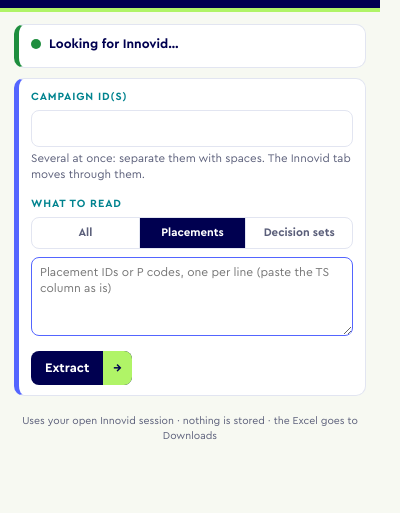
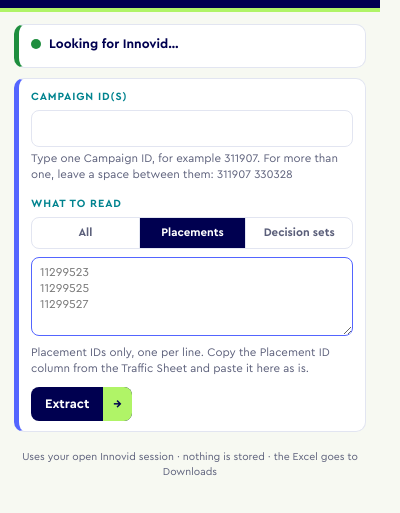
Before and after one commit to camilomantilla-sys/QA_2_Global, a browser extension: page innovid_extractor/chrome_extension/popup.html in a window 400 px wide. Both pictures are taken after a click on the label "Placements". Shown: the part 109-622 px from the top of the page. Drawn offline with Linux system fonts and the light colour scheme.

Commit message:
Innovid Extractor 0.5.1: literal instructions for the placement and decision set lists
Placement IDs only, one per line, copied from the Traffic Sheet column; an
example in the box and the instruction under it. Campaign IDs: one, or several
with a space between them, with an example.

```diff
--- a/innovid_extractor/chrome_extension/popup.html
+++ b/innovid_extractor/chrome_extension/popup.html
@@ -24,7 +24,7 @@
     <div class="card stripe-corn">
       <label for="ids" class="eyebrow">Campaign ID(s)</label>
       <input id="ids" autocomplete="off" spellcheck="false">
-      <p class="hint">Several at once: separate them with spaces. The Innovid tab moves through them.</p>
+      <p class="hint">Type one Campaign ID, for example 311907. For more than one, leave a space between them: 311907 330328</p>
       <div class="eyebrow scope-title">What to read</div>
       <div class="seg" role="radiogroup" id="scope">
         <label><input type="radio" name="scope" value="all" checked><span>All</span></label>
@@ -32,6 +32,7 @@
         <label><input type="radio" name="scope" value="dsets"><span>Decision sets</span></label>
       </div>
       <textarea id="scopeList" rows="4" spellcheck="false" hidden></textarea>
+      <p class="hint" id="scopeHint" hidden></p>
       <button id="go" class="primary"><span id="goText" class="label">Extract</span><span class="chip" id="goChip">→</span></button>
     </div>
 
--- a/innovid_extractor/chrome_extension/popup.js
+++ b/innovid_extractor/chrome_extension/popup.js
@@ -100,9 +100,14 @@ chrome.storage.onChanged.addListener((changes, area) => {
 
 // One choice: the whole campaign, only these placements, or only these
 // decision sets -- never a mix, which read as confusing.
+// Literal on purpose (feedback from the development team): what goes in the box and how.
 const PLACEHOLDER = {
-  placements: "Placement IDs or P codes, one per line (paste the TS column as is)",
-  dsets: "Decision set IDs or names, one per line"
+  placements: "11299523\n11299525\n11299527",
+  dsets: "33613\n33614\n33615"
+};
+const HINT = {
+  placements: "Placement IDs only, one per line. Copy the Placement ID column from the Traffic Sheet and paste it here as is.",
+  dsets: "Decision set IDs only, one per line. Copy them from Innovid and paste them here as is."
 };
 function scopeKind() {
   return document.querySelector('input[name="scope"]:checked').value;
@@ -111,6 +116,8 @@ document.querySelectorAll('input[name="scope"]').forEach((r) => r.addEventListen
   const kind = scopeKind();
   $("scopeList").hidden = kind === "all";
   $("scopeList").placeholder = PLACEHOLDER[kind] || "";
+  $("scopeHint").hidden = kind === "all";
+  $("scopeHint").textContent = HINT[kind] || "";
   if (kind !== "all") $("scopeList").focus();
 }));
 
```
Also changed, not shown: innovid_extractor/chrome_extension/manifest.json.
